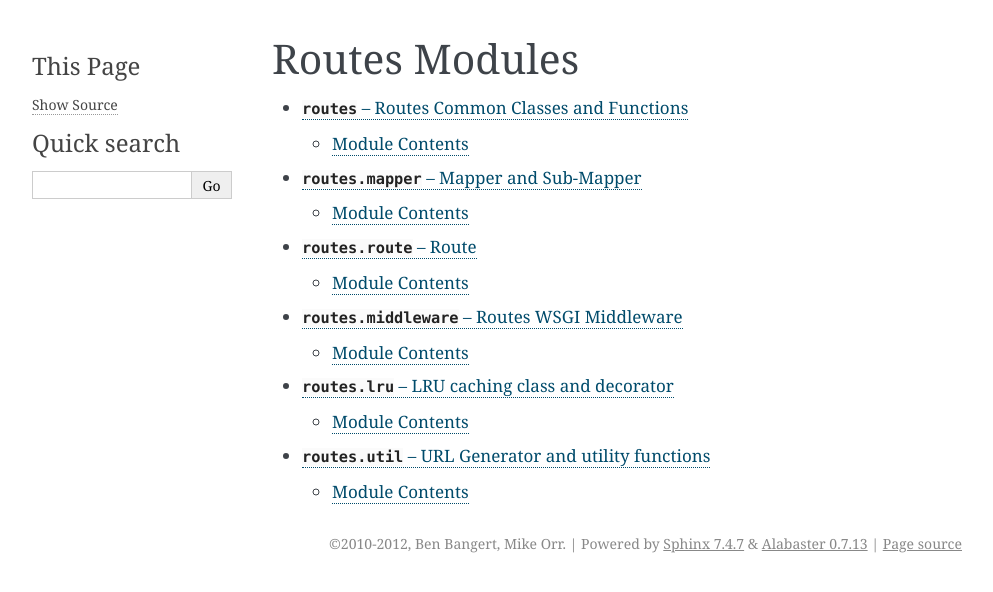
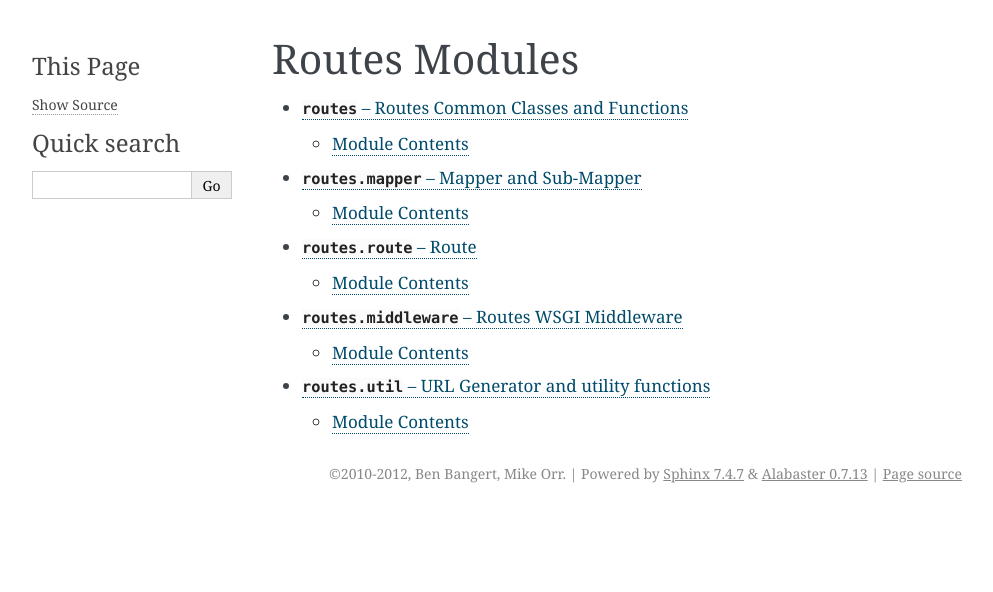
Before and after one commit to bbangert/routes, a Sphinx documentation site: the page built from docs/modules/index.rst, in a window 1280 px wide. Shown: the top 592 px of the page, without its empty margins (148-1141 px from the left). Built offline with Sphinx 7.4.7, drawn with Linux system fonts in a browser that asks for light colours.

Commit message:
Remove non-existent routes.lru module docs. Fixes #23.

```diff
--- a/docs/modules/index.rst
+++ b/docs/modules/index.rst
@@ -11,5 +11,4 @@
    mapper
    route
    middleware
-   lru
    util
--- a/docs/modules/lru.rst
+++ /dev/null
@@ -1,9 +0,0 @@
-:mod:`routes.lru` -- LRU caching class and decorator
-====================================================
-
-.. automodule:: routes.lru
-
-Module Contents
----------------
-
-.. autoclass:: LRUCache
--- a/docs/modules/middleware.rst
+++ b/docs/modules/middleware.rst
@@ -2,6 +2,7 @@
 ==================================================
 
 .. automodule:: routes.middleware
+.. currentmodule:: routes.middleware
 
 Module Contents
 ---------------
```
